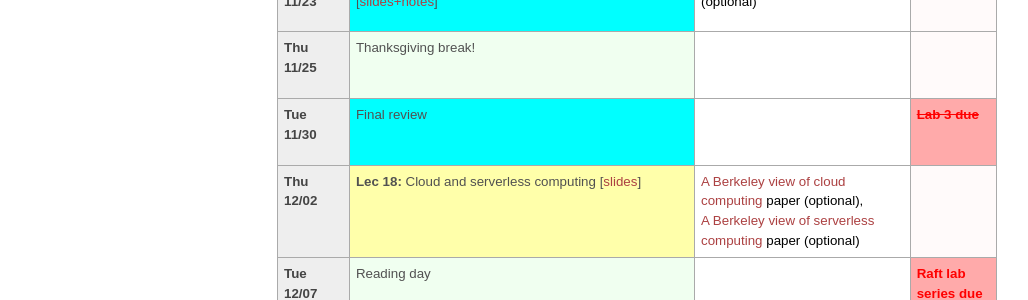
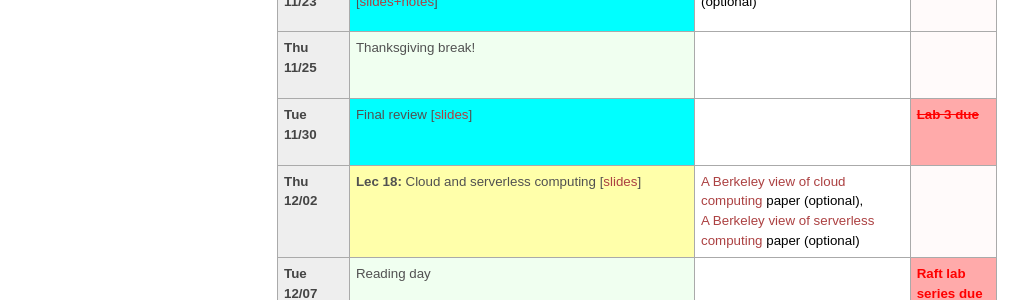
Before and after one commit to tddg/cs475-fall21, a Jekyll site: the page built from schedule.md, in a window 1280 px wide and 900 px high, scrolled down 1839 px. Shown: the part 334-634 px from the top of the window, without its empty margins (3-1031 px from the left). Built offline with Jekyll 4.4.1, drawn with Linux system fonts in a browser that asks for light colours.

Commit message:
added final review

```diff
--- a/_data/news.yml
+++ b/_data/news.yml
@@ -1,3 +1,6 @@
+
+- date: <strong>11/29/2021</strong>
+  headline: "Final review is posted."
 
 - date: <strong>11/17/2021</strong>
   headline: "Lec 17 and 18 are posted."
--- a/schedule.md
+++ b/schedule.md
@@ -498,7 +498,7 @@ The course schedule is tentative and subject to change\*.
 <tr> <!-- week of Nov 29 -->
   <td id="2021-11-30" class="date"><b>Tue 11/30</b></td>
   <td class="advanced">
-		Final review
+		Final review [<a href="./public/lecs/final-review.pdf">slides</a>]
   </td>
   <td class="reading">
   </td>
```
Also changed, not shown: 1 other file.
